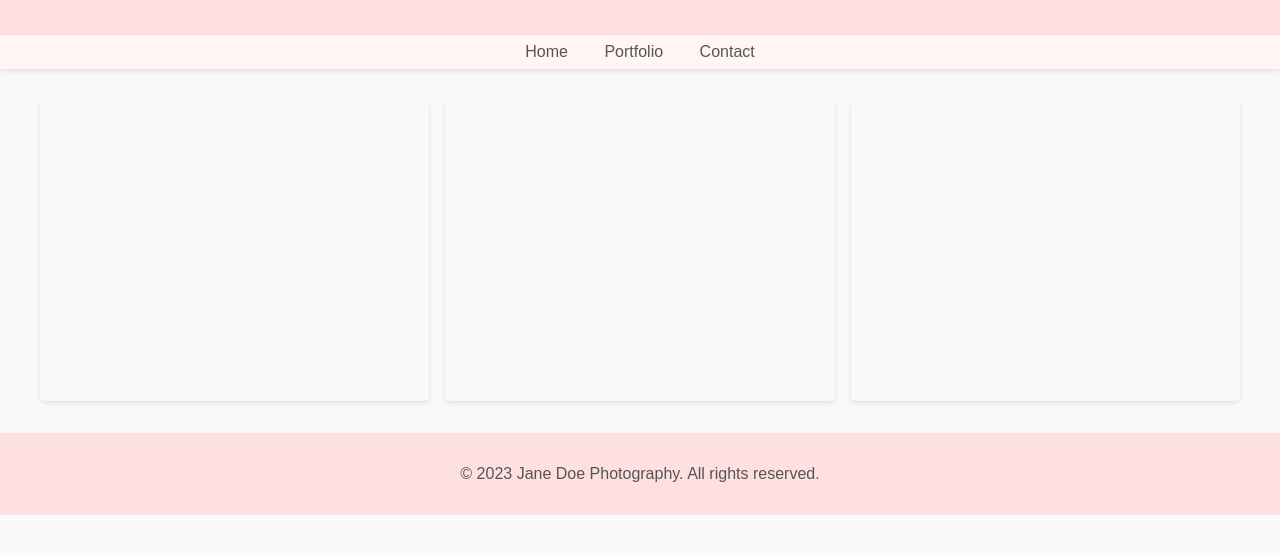
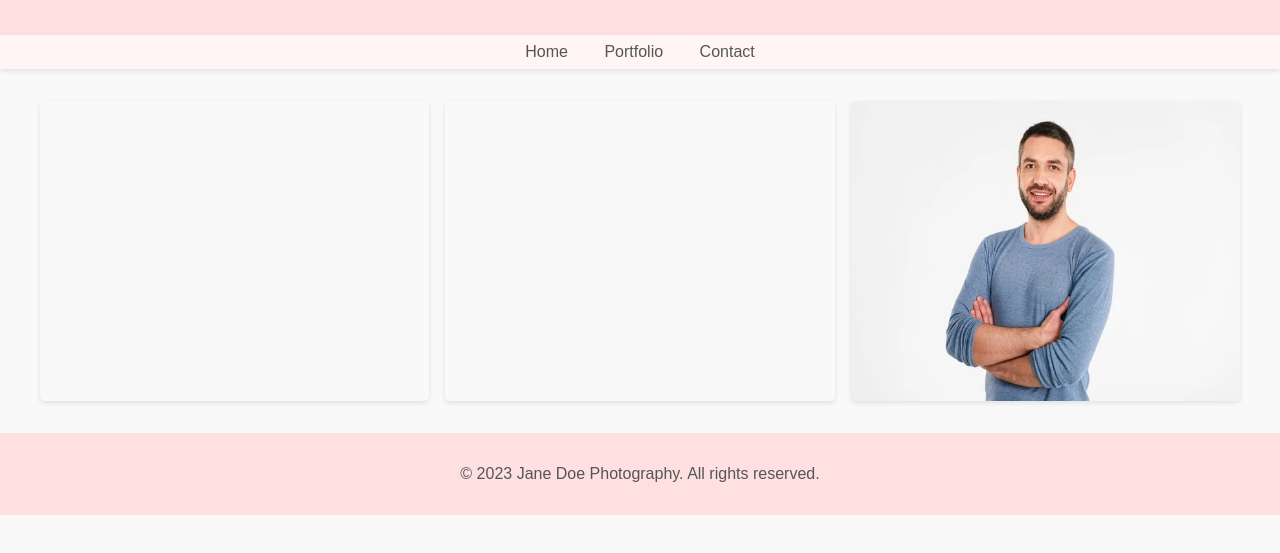
Before and after one commit to edmondklai/edmondklai.github.io, a plain HTML site: page photographer.html in a window 1280 px wide. Shown: the part 77-630 px from the top of the page. Drawn offline with Linux system fonts and the light colour scheme.

Commit message:
add photo

```diff
--- a/photographer.html
+++ b/photographer.html
@@ -90,10 +90,7 @@
         class="photo"
         style="background-image: url('path/to/image2.jpg')"
       ></div>
-      <div
-        class="photo"
-        style="background-image: url('path/to/image3.jpg')"
-      ></div>
+      <img class="photo" src="./peson.jpg"></img>
       <!-- ... add more photos as needed ... -->
     </section>
 
```
Also changed, not shown: peson.jpg (added).
